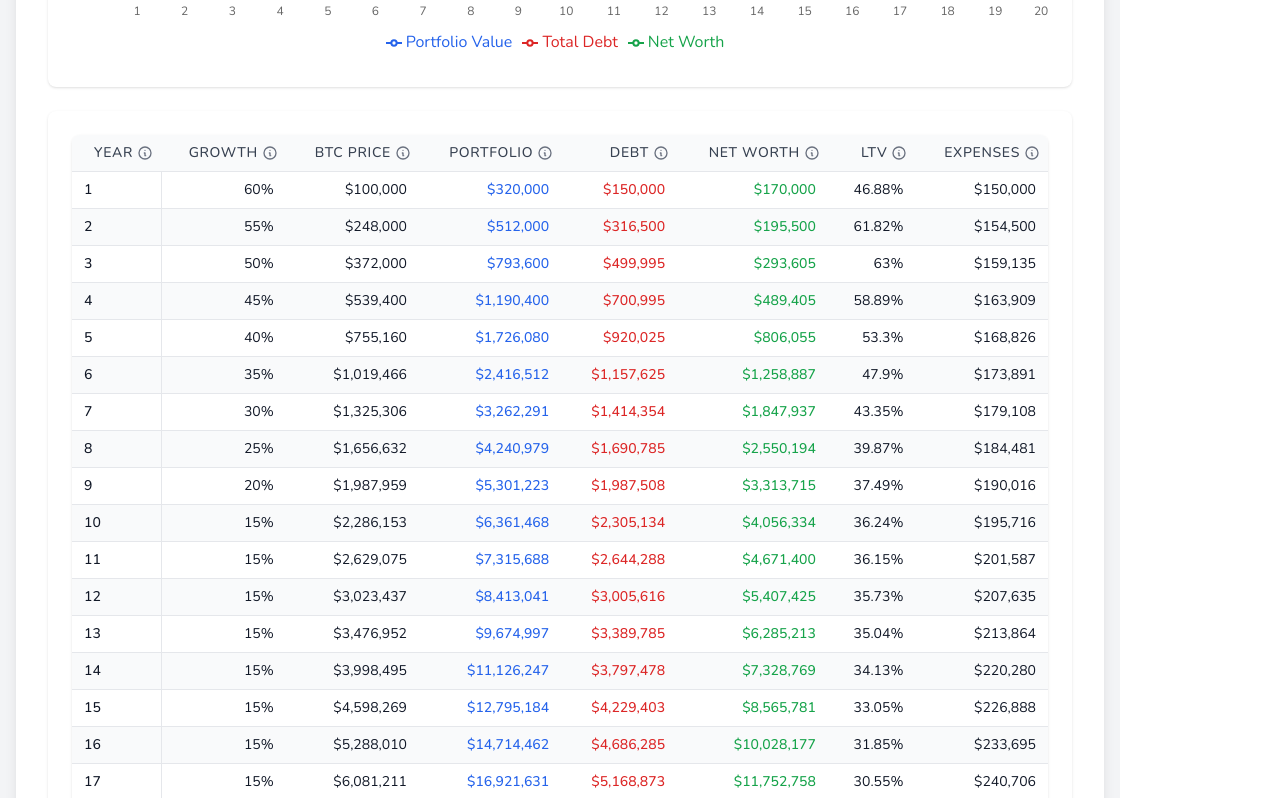
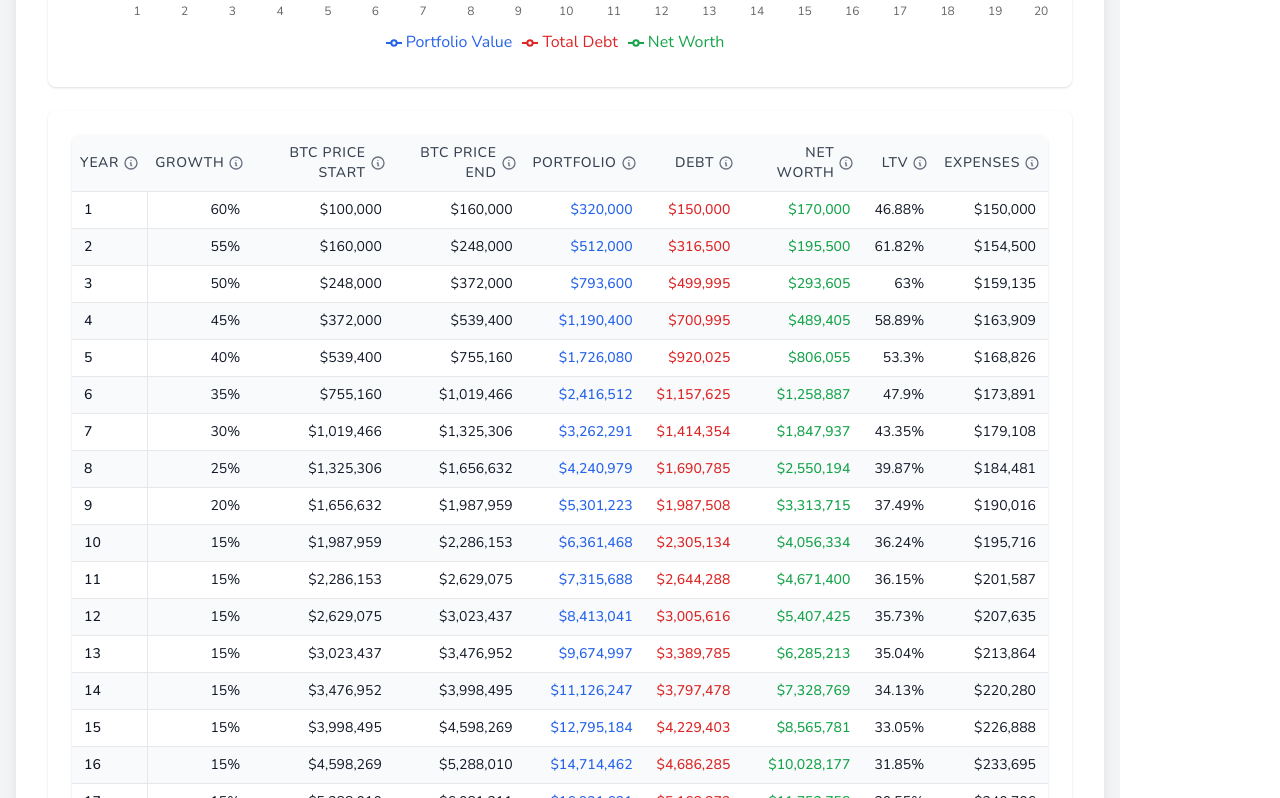
Before and after one commit to damonjanis/RetireOnBitcoin, a React (Vite) app: page / in a window 1280 px wide. Shown: the part 1702-2500 px from the top of the page. Built offline with nearby package versions, Linux system fonts and the light colour scheme.

Commit message:
Add start and end of year Bitcoin prices to make growth clearer

```diff
--- a/src/components/BitcoinRetirementCalculator.jsx
+++ b/src/components/BitcoinRetirementCalculator.jsx
@@ -47,7 +47,8 @@ const calculateProjections = (inputs) => {
     projections.push({
       year,
       growthRate,
-      bitcoinPrice: Math.round(i === 0 ? bitcoinValue : nextBitcoinValue),
+      bitcoinPriceStart: Math.round(bitcoinValue),
+      bitcoinPriceEnd: Math.round(nextBitcoinValue),
       portfolioValue: Math.round(portfolioValue),
       totalBorrowed: Math.round(totalBorrowed),
       totalInterest: Math.round(totalInterest),
@@ -411,8 +412,13 @@ const ResultsTable = ({ results }) => {
                   className="text-xs sm:text-[11px] md:text-sm"
                 />
                 <ColumnHeader
-                  label="BTC Price"
-                  tooltip="Bitcoin price used for calculations. Year 1 shows starting price, subsequent years show price after previous year's growth"
+                  label="BTC Price Start"
+                  tooltip="Bitcoin price at the start of the year"
+                  className="text-xs sm:text-[11px] md:text-sm"
+                />
+                <ColumnHeader
+                  label="BTC Price End"
+                  tooltip="Bitcoin price at the end of the year, after growth"
                   className="text-xs sm:text-[11px] md:text-sm"
                 />
                 <ColumnHeader
@@ -452,7 +458,8 @@ const ResultsTable = ({ results }) => {
                     {row.year === 'Today' ? 'Today' : row.year}
                   </td>
                   <td className="whitespace-nowrap py-1.5 px-2 sm:py-2 sm:px-2 md:py-2 md:px-3 text-xs sm:text-[11px] md:text-sm text-right">{row.growthRate}%</td>
-                  <td className="whitespace-nowrap py-1.5 px-2 sm:py-2 sm:px-2 md:py-2 md:px-3 text-xs sm:text-[11px] md:text-sm text-right">${formatNumber(row.bitcoinPrice)}</td>
+                  <td className="whitespace-nowrap py-1.5 px-2 sm:py-2 sm:px-2 md:py-2 md:px-3 text-xs sm:text-[11px] md:text-sm text-right">${formatNumber(row.bitcoinPriceStart)}</td>
+                  <td className="whitespace-nowrap py-1.5 px-2 sm:py-2 sm:px-2 md:py-2 md:px-3 text-xs sm:text-[11px] md:text-sm text-right">${formatNumber(row.bitcoinPriceEnd)}</td>
                   <td className="whitespace-nowrap py-1.5 px-2 sm:py-2 sm:px-2 md:py-2 md:px-3 text-xs sm:text-[11px] md:text-sm text-right font-medium text-blue-600">${formatNumber(row.portfolioValue)}</td>
                   <td className="whitespace-nowrap py-1.5 px-2 sm:py-2 sm:px-2 md:py-2 md:px-3 text-xs sm:text-[11px] md:text-sm text-right font-medium text-red-600">${formatNumber(row.totalDebt)}</td>
                   <td className="whitespace-nowrap py-1.5 px-2 sm:py-2 sm:px-2 md:py-2 md:px-3 text-xs sm:text-[11px] md:text-sm text-right font-medium text-green-600">${formatNumber(row.netWorth)}</td>
```
